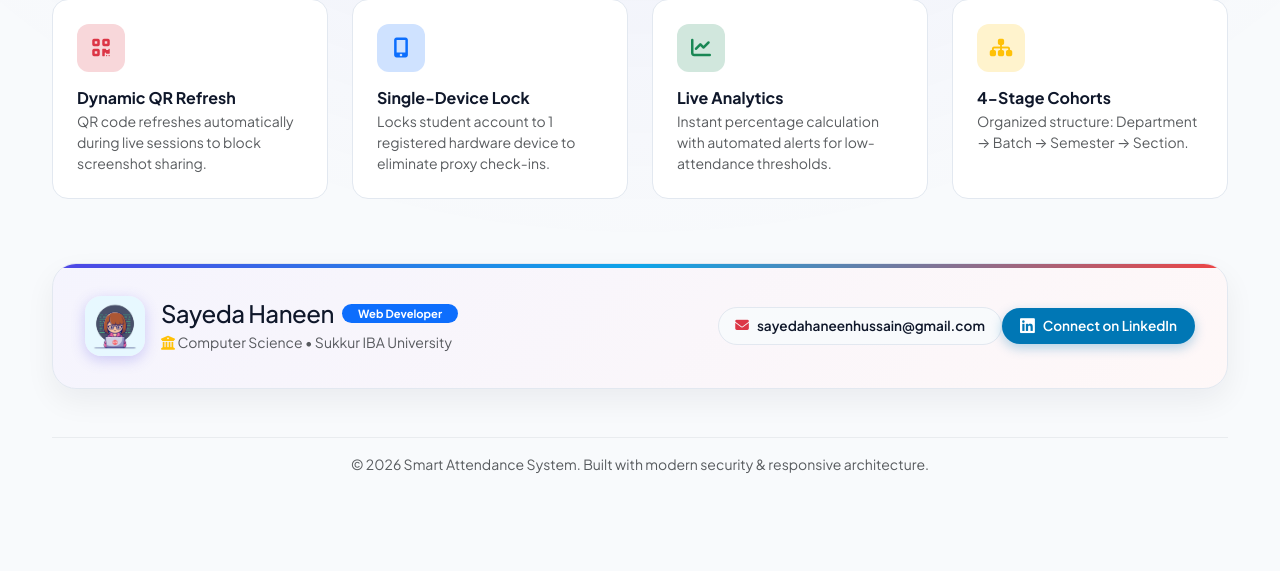
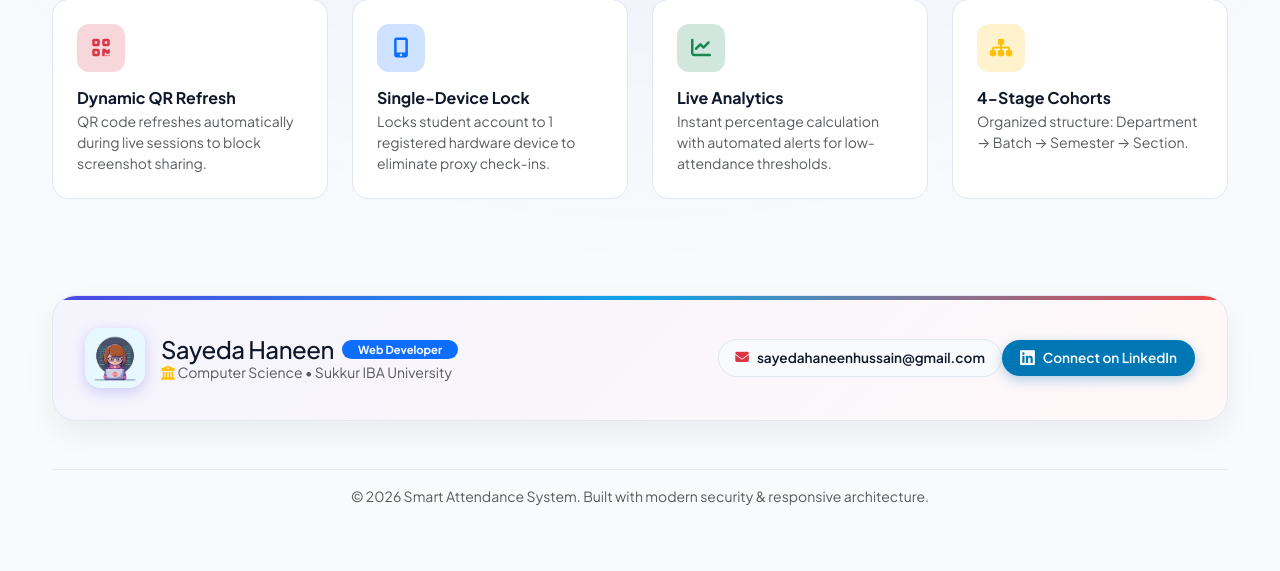
Before and after one commit to SayedaHaneen/Smart-Attendance-System, a PHP site: page / in a window 1280 px wide. Shown: the part 920-1491 px from the top of the page. Before the commit the page ends 1393 px from the top, so only its background shows below. Run offline with PHP 8.4, Linux system fonts and the light colour scheme; data that the repository does not hold is empty; some libraries are stand-ins or nearby versions.

Commit message:
Optimize developer showcase card alignment, typography line-heights, and vertical padding

```diff
--- a/index.php
+++ b/index.php
@@ -328,8 +328,8 @@ require_once 'config.php';
             </div>
 
             <!-- Premium Developer Showcase Banner -->
-            <div class="my-5 pt-3">
-                <div class="developer-showcase-card">
+            <div class="mt-5 pt-5 mb-5">
+                <div class="developer-showcase-card animate-slide-up">
                     <div class="d-flex align-items-center justify-content-between flex-wrap gap-4">
 
                         <!-- Left: Avatar & Bio -->
@@ -337,12 +337,12 @@ require_once 'config.php';
                             <div class="dev-avatar-glowing" style="padding: 0; overflow: hidden; display: flex; align-items: center; justify-content: center; background: none; box-shadow: 0 4px 14px rgba(79,70,229,0.25);">
                                 <img src="assets/images/sayeda_haneen.png" alt="Sayeda Haneen" style="width: 100%; height: 100%; object-fit: cover; border-radius: 16px;">
                             </div>
-                            <div>
-                                <div class="d-flex align-items-center gap-2 flex-wrap mb-1">
-                                    <h4 class="fw-extrabold text-main mb-0" style="letter-spacing:-0.5px;">Sayeda Haneen</h4>
-                                    <span class="badge bg-primary text-white rounded-pill px-3 py-1" style="font-size:0.7rem; font-weight:700;">Web Developer</span>
+                            <div class="d-flex flex-column justify-content-center">
+                                <div class="d-flex align-items-center gap-2 flex-wrap mb-1.5">
+                                    <h4 class="fw-extrabold text-main mb-0" style="letter-spacing:-0.5px; line-height: 1.2;">Sayeda Haneen</h4>
+                                    <span class="badge bg-primary text-white rounded-pill px-3 py-1" style="font-size:0.7rem; font-weight:700; align-self: center;">Web Developer</span>
                                 </div>
-                                <div class="text-muted font-semibold small">
+                                <div class="text-muted font-semibold small" style="line-height: 1.2;">
                                     <i class="fas fa-university text-warning me-1.5"></i> Computer Science &bull; <span class="text-main">Sukkur IBA University</span>
                                 </div>
                             </div>
```
Also changed, not shown: 1 other file.
